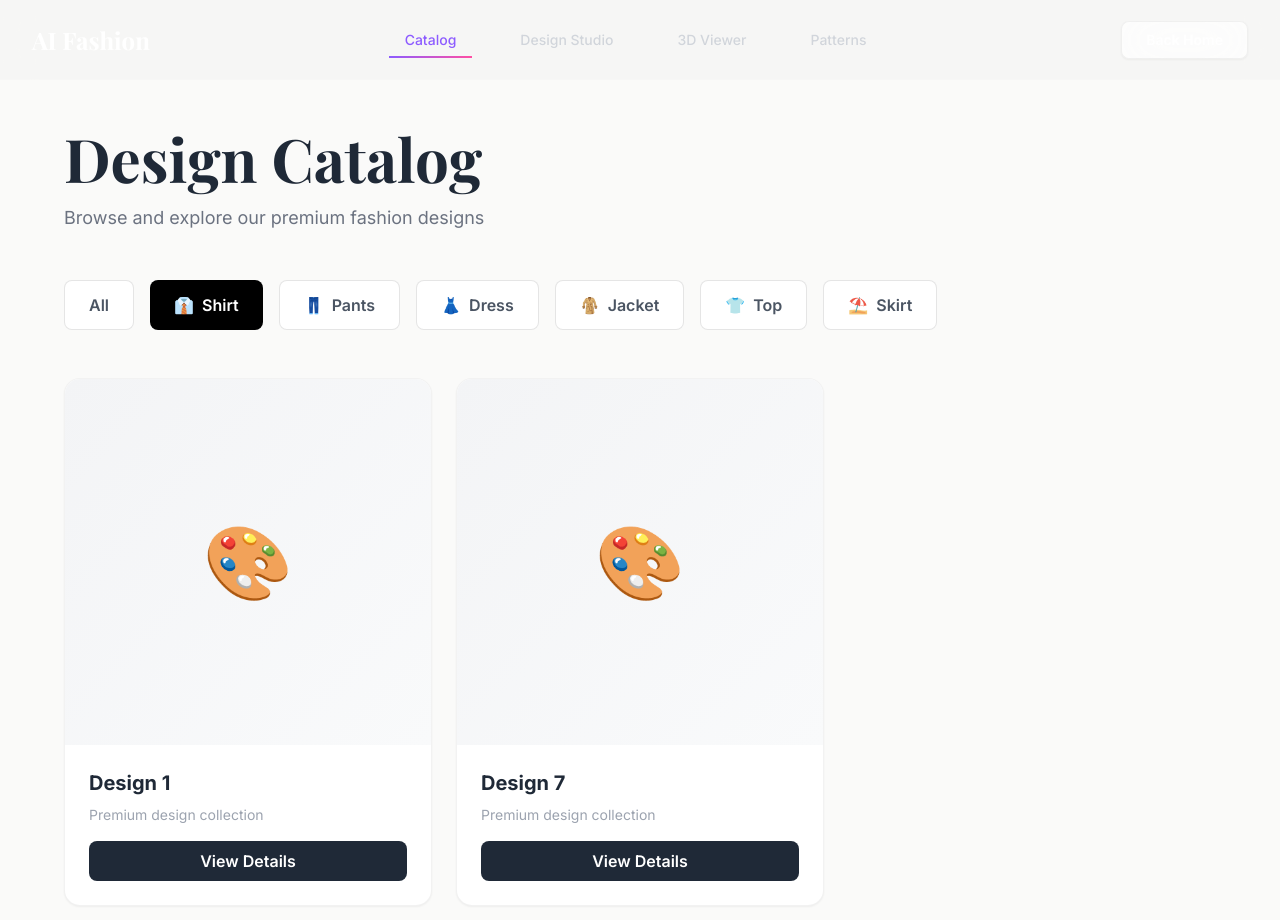
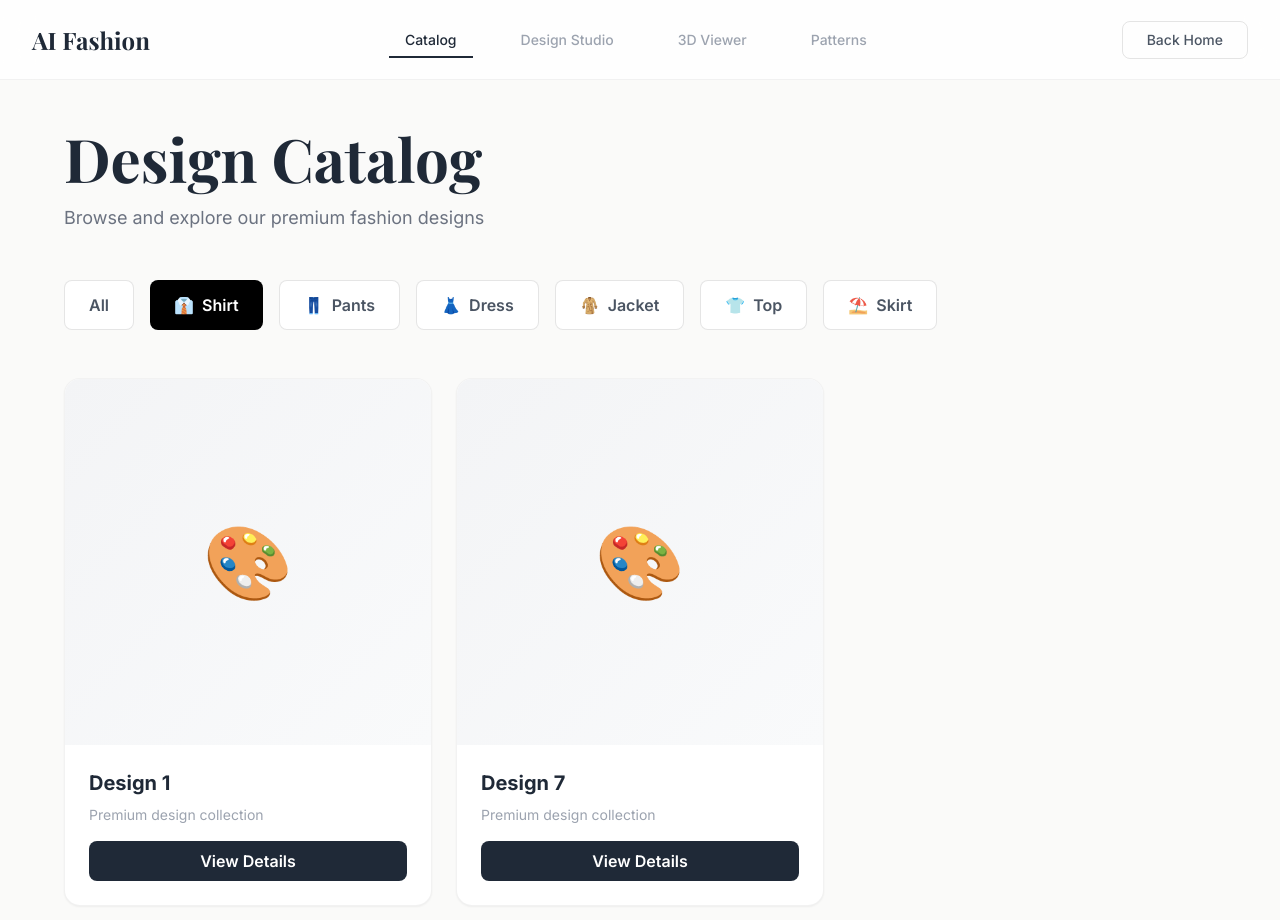
Before and after one commit to bakabee/fashion-ai-project, a React (Vite) app in the folder frontend/: page /studio/catalog in a window 1280 px wide. Shown: the top 920 px of the page. Built offline with nearby package versions, Linux system fonts and the light colour scheme; a web font is replaced by a local one.

Commit message:
refactor: Update StudioNavBar styles for improved accessibility and visual consistency

```diff
--- a/frontend/src/components/Studio/StudioNavBar.jsx
+++ b/frontend/src/components/Studio/StudioNavBar.jsx
@@ -20,13 +20,13 @@ export default function StudioNavBar() {
   return (
     <>
       {/* Desktop Navigation */}
-      <nav className="hidden md:flex fixed top-0 left-0 right-0 h-20 bg-luxury-surface/80 backdrop-blur-lg border-b border-white/10 z-50">
+      <nav className="hidden md:flex fixed top-0 left-0 right-0 h-20 bg-white/80 backdrop-blur-lg border-b border-black/5 z-50">
         <div className="w-full flex items-center justify-between px-8">
           {/* Logo */}
           <motion.button
             whileHover={{ scale: 1.05 }}
             onClick={() => navigate('/')}
-            className="text-2xl font-bold text-white font-display"
+            className="text-2xl font-bold text-dark-800 font-display"
           >
             AI Fashion
           </motion.button>
@@ -39,14 +39,14 @@ export default function StudioNavBar() {
                 whileHover={{ scale: 1.05 }}
                 onClick={() => navigate(item.path)}
                 className={`relative px-4 py-2 text-sm font-medium transition-colors ${
-                  isActive(item.path) ? 'text-fashionPurple' : 'text-gray-300 hover:text-white'
+                  isActive(item.path) ? 'text-dark-800' : 'text-dark-400 hover:text-dark-600'
                 }`}
               >
                 {item.label}
                 {isActive(item.path) && (
                   <motion.div
                     layoutId="navbar-underline"
-                    className="absolute bottom-0 left-0 right-0 h-0.5 bg-gradient-to-r from-fashionPurple to-fashionPink"
+                    className="absolute bottom-0 left-0 right-0 h-0.5 bg-dark-800"
                   />
                 )}
               </motion.button>
@@ -58,7 +58,7 @@ export default function StudioNavBar() {
             whileHover={{ scale: 1.05 }}
             whileTap={{ scale: 0.95 }}
             onClick={() => navigate('/')}
-            className="btn-glass text-sm px-6 py-2"
+            className="px-6 py-2 text-sm font-medium text-dark-600 border border-black/10 rounded-lg hover:bg-dark-50 hover:border-black/20 transition-all"
           >
             Back Home
           </motion.button>
@@ -66,16 +66,16 @@ export default function StudioNavBar() {
       </nav>
 
       {/* Mobile Navigation */}
-      <div className="md:hidden fixed top-0 left-0 right-0 h-16 bg-luxury-surface/80 backdrop-blur-lg border-b border-white/10 z-50 flex items-center justify-between px-4">
+      <div className="md:hidden fixed top-0 left-0 right-0 h-16 bg-white/80 backdrop-blur-lg border-b border-black/5 z-50 flex items-center justify-between px-4">
         <motion.button
           whileHover={{ scale: 1.05 }}
           onClick={() => navigate('/')}
-          className="text-xl font-bold text-white font-display"
+          className="text-xl font-bold text-dark-800 font-display"
         >
           AI Fashion
         </motion.button>
 
-        <button onClick={() => setIsOpen(!isOpen)} className="text-white">
+        <button onClick={() => setIsOpen(!isOpen)} className="text-dark-800">
           {isOpen ? <X size={24} /> : <Menu size={24} />}
         </button>
       </div>
@@ -83,7 +83,7 @@ export default function StudioNavBar() {
       {/* Mobile Menu */}
       <motion.div
         animate={{ opacity: isOpen ? 1 : 0, y: isOpen ? 0 : -10 }}
-        className={`md:hidden fixed top-16 left-0 right-0 bg-luxury-surface/90 backdrop-blur-lg border-b border-white/10 ${
+        className={`md:hidden fixed top-16 left-0 right-0 bg-white/90 backdrop-blur-lg border-b border-black/5 ${
           isOpen ? 'block' : 'pointer-events-none'
         }`}
       >
@@ -97,7 +97,7 @@ export default function StudioNavBar() {
                 setIsOpen(false);
               }}
               className={`px-4 py-2 text-sm font-medium transition-colors ${
-                isActive(item.path) ? 'text-fashionPurple' : 'text-gray-300 hover:text-white'
+                isActive(item.path) ? 'text-dark-800' : 'text-dark-400 hover:text-dark-600'
               }`}
             >
               {item.label}
@@ -109,7 +109,7 @@ export default function StudioNavBar() {
               navigate('/');
               setIsOpen(false);
             }}
-            className="btn-glass text-sm px-6 py-2"
+            className="px-6 py-2 text-sm font-medium text-dark-600 border border-black/10 rounded-lg hover:bg-dark-50 transition-all"
           >
             Back Home
           </motion.button>
```
